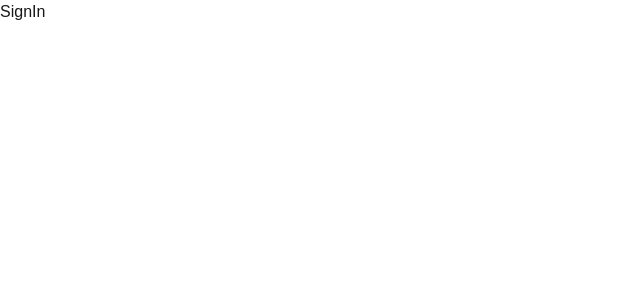
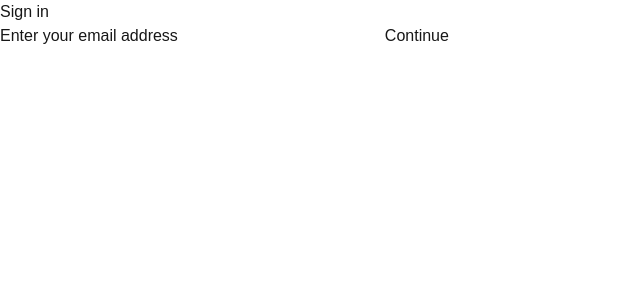
Before and after one commit to jordan-bott/nexample-app, a Next.js app: page /custom-flows/sign-in in a window 1280 px wide. Shown: the top 300 px of the page, without its empty margins (0-640 px from the left). Built offline with nearby package versions, Linux system fonts and the light colour scheme; no server answers.

Commit message:
sign in/up w/ email otp init

```diff
--- a/app/custom-flows/sign-in/page.tsx
+++ b/app/custom-flows/sign-in/page.tsx
@@ -1,3 +1,129 @@
+"use client";
+
+import * as React from "react";
+import { useSignIn } from "@clerk/nextjs";
+import { PhoneCodeFactor, SignInFirstFactor } from "@clerk/types";
+import { useRouter } from "next/navigation";
+
 export default function CustomSignInPage() {
-  return <p>SignIn</p>;
+  const { isLoaded, signIn, setActive } = useSignIn();
+  const [verifying, setVerifying] = React.useState(false);
+  const [email, setEmail] = React.useState("");
+  const [code, setCode] = React.useState("");
+  const router = useRouter();
+
+  async function handleSubmit(e: React.FormEvent) {
+    e.preventDefault();
+
+    if (!isLoaded && !signIn) return null;
+
+    try {
+      // Start the sign-in process using the phone number method
+      const { supportedFirstFactors } = await signIn.create({
+        identifier: email,
+      });
+
+      // Filter the returned array to find the 'phone_code' entry
+      const isEmailCodeFactor = (
+        factor: SignInFirstFactor
+      ): factor is EmailCodeFactor => {
+        return factor.strategy === "email_code";
+      };
+      const emailCodeFactor = supportedFirstFactors?.find(isEmailCodeFactor);
+
+      if (emailCodeFactor) {
+        // Grab the phoneNumberId
+        const { emailAddressId } = emailCodeFactor;
+
+        // Send the OTP code to the user
+        await signIn.prepareFirstFactor({
+          strategy: "email_code",
+          emailAddressId,
+        });
+
+        // Set verifying to true to display second form
+        // and capture the OTP code
+        setVerifying(true);
+      }
+    } catch (err) {
+      // See https://clerk.com/docs/guides/development/custom-flows/error-handling
+      // for more info on error handling
+      console.error("Error:", JSON.stringify(err, null, 2));
+    }
+  }
+
+  async function handleVerification(e: React.FormEvent) {
+    e.preventDefault();
+
+    if (!isLoaded && !signIn) return null;
+
+    try {
+      // Use the code provided by the user and attempt verification
+      const signInAttempt = await signIn.attemptFirstFactor({
+        strategy: "email_code",
+        code,
+      });
+
+      // If verification was completed, set the session to active
+      // and redirect the user
+      if (signInAttempt.status === "complete") {
+        await setActive({
+          session: signInAttempt.createdSessionId,
+          navigate: async ({ session }) => {
+            if (session?.currentTask) {
+              // Check for tasks and navigate to custom UI to help users resolve them
+              // See https://clerk.com/docs/guides/development/custom-flows/overview#session-tasks
+              console.log(session?.currentTask);
+              return;
+            }
+
+            router.push("/");
+          },
+        });
+      } else {
+        // If the status is not complete, check why. User may need to
+        // complete further steps.
+        console.error(signInAttempt);
+      }
+    } catch (err) {
+      // See https://clerk.com/docs/guides/development/custom-flows/error-handling
+      // for more info on error handling
+      console.error("Error:", JSON.stringify(err, null, 2));
+    }
+  }
+
+  if (verifying) {
+    return (
+      <>
+        <h1>Verify your email address</h1>
+        <form onSubmit={handleVerification}>
+          <label htmlFor="code">Enter your verification code</label>
+          <input
+            value={code}
+            id="code"
+            name="code"
+            onChange={(e) => setCode(e.target.value)}
+          />
+          <button type="submit">Verify</button>
+        </form>
+      </>
+    );
+  }
+
+  return (
+    <>
+      <h1>Sign in</h1>
+      <form onSubmit={handleSubmit}>
+        <label htmlFor="email">Enter your email address</label>
+        <input
+          value={email}
+          id="email"
+          name="email"
+          type="email"
+          onChange={(e) => setEmail(e.target.value)}
+        />
+        <button type="submit">Continue</button>
+      </form>
+    </>
+  );
 }
--- a/app/custom-flows/sign-up/page.tsx
+++ b/app/custom-flows/sign-up/page.tsx
@@ -1,3 +1,111 @@
-export default function CustomSignUpPage() {
-  return <p>SignUp</p>;
+"use client";
+
+import * as React from "react";
+import { useSignUp } from "@clerk/nextjs";
+import { useRouter } from "next/navigation";
+
+export default function CustomSignUp() {
+  const { isLoaded, signUp, setActive } = useSignUp();
+  const [verifying, setVerifying] = React.useState(false);
+  const [email, setEmail] = React.useState("");
+  const [code, setCode] = React.useState("");
+  const router = useRouter();
+
+  async function handleSubmit(e: React.FormEvent) {
+    e.preventDefault();
+
+    if (!isLoaded && !signUp) return null;
+
+    try {
+      // Start the sign-up process using the phone number method
+      await signUp.create({
+        emailAddress: email,
+      });
+
+      // Start the verification - a SMS message will be sent to the
+      // number with a one-time code
+      await signUp.prepareEmailAddressVerification();
+
+      // Set verifying to true to display second form and capture the OTP code
+      setVerifying(true);
+    } catch (err) {
+      // See https://clerk.com/docs/guides/development/custom-flows/error-handling
+      // for more info on error handling
+      console.error("Error:", JSON.stringify(err, null, 2));
+    }
+  }
+
+  async function handleVerification(e: React.FormEvent) {
+    e.preventDefault();
+
+    if (!isLoaded && !signUp) return null;
+
+    try {
+      // Use the code provided by the user and attempt verification
+      const signUpAttempt = await signUp.attemptEmailAddressVerification({
+        code,
+      });
+
+      // If verification was completed, set the session to active
+      // and redirect the user
+      if (signUpAttempt.status === "complete") {
+        await setActive({
+          session: signUpAttempt.createdSessionId,
+          navigate: async ({ session }) => {
+            if (session?.currentTask) {
+              // Check for tasks and navigate to custom UI to help users resolve them
+              // See https://clerk.com/docs/guides/development/custom-flows/overview#session-tasks
+              console.log(session?.currentTask);
+              return;
+            }
+
+            await router.push("/");
+          },
+        });
+      } else {
+        // If the status is not complete, check why. User may need to
+        // complete further steps.
+        console.error(signUpAttempt);
+      }
+    } catch (err) {
+      // See https://clerk.com/docs/guides/development/custom-flows/error-handling
+      // for more info on error handling
+      console.error("Error:", JSON.stringify(err, null, 2));
+    }
+  }
+
+  if (verifying) {
+    return (
+      <>
+        <h1>Verify your email address</h1>
+        <form onSubmit={handleVerification}>
+          <label htmlFor="code">Enter your verification code</label>
+          <input
+            value={code}
+            id="code"
+            name="code"
+            onChange={(e) => setCode(e.target.value)}
+          />
+          <button type="submit">Verify</button>
+        </form>
+      </>
+    );
+  }
+
+  return (
+    <>
+      <h1>Sign up</h1>
+      <form onSubmit={handleSubmit}>
+        <label htmlFor="email">Enter your email address</label>
+        <input
+          value={email}
+          id="email"
+          name="email"
+          type="email"
+          onChange={(e) => setEmail(e.target.value)}
+        />
+        <button type="submit">Continue</button>
+      </form>
+    </>
+  );
 }
```
